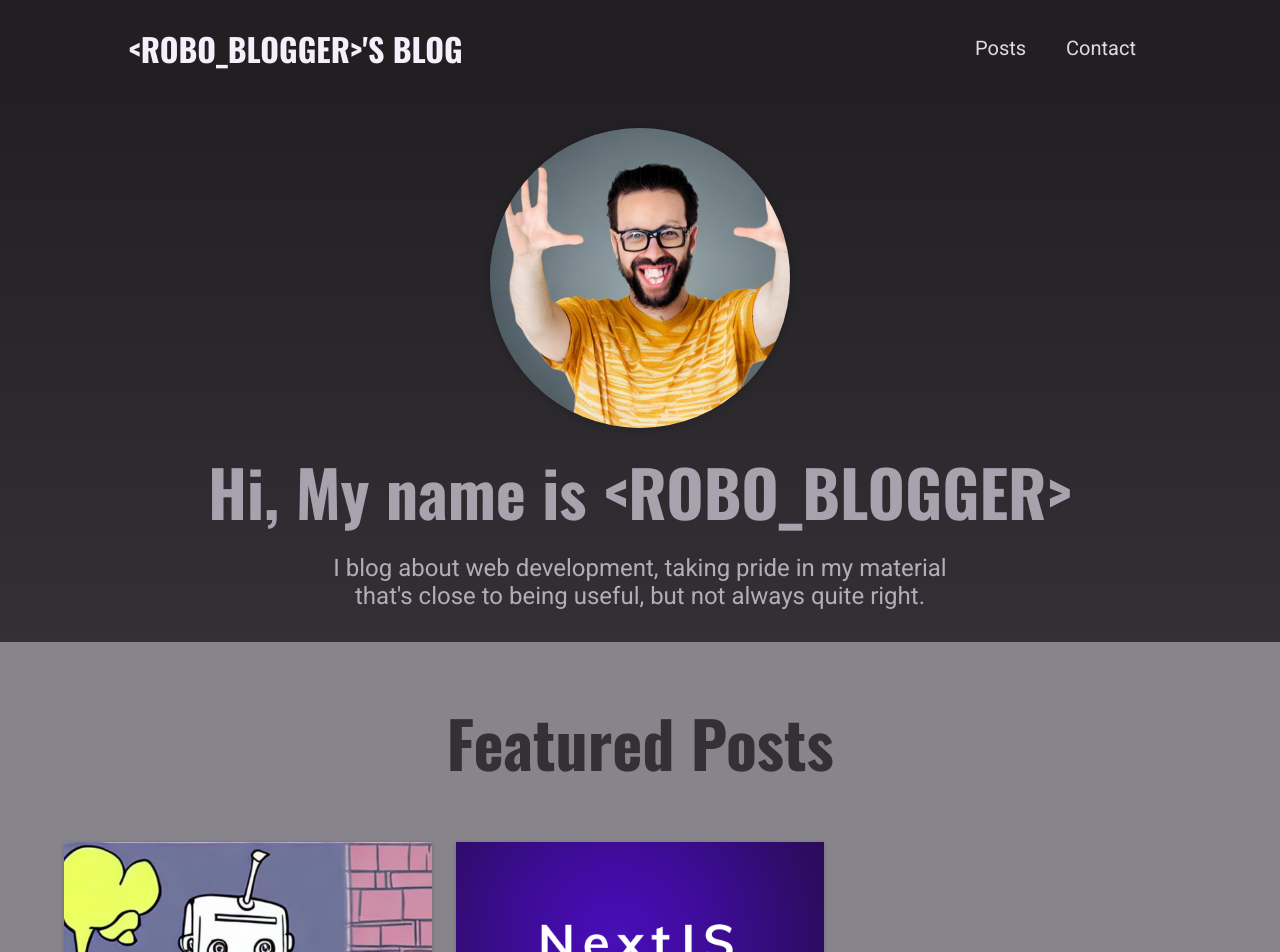
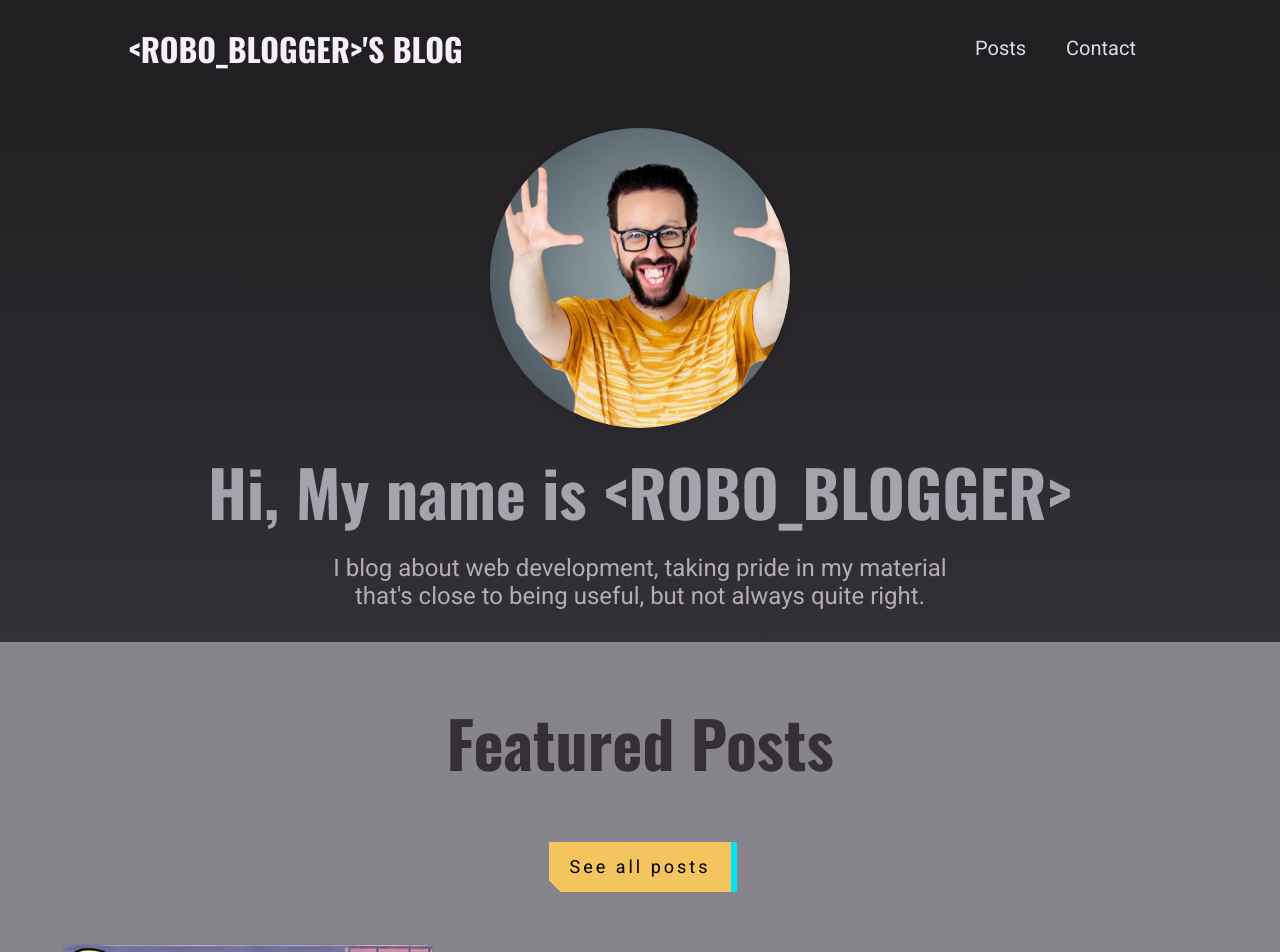
Before and after one commit to mseidel819/robo-blog, a Next.js app: page / in a window 1280 px wide. Shown: the top 952 px of the page. Built offline with nearby package versions, Linux system fonts and the light colour scheme.

Commit message:
see all button. new post

```diff
--- a/components/home-page/featured-posts.js
+++ b/components/home-page/featured-posts.js
@@ -1,9 +1,17 @@
 import styles from "./featured-posts.module.css";
 import PostGrid from "../posts/posts-grid";
+import GlitchButton from "../ui/button";
+import Link from "next/link";
 const FeaturedPosts = ({ posts }) => {
   return (
     <section className={styles.latest}>
       <h2>Featured Posts</h2>
+      <div className={styles.button}>
+        <Link href="/posts">
+          <GlitchButton>See all posts</GlitchButton>
+        </Link>
+      </div>
+
       <PostGrid posts={posts} />
     </section>
   );
--- a/components/home-page/featured-posts.module.css
+++ b/components/home-page/featured-posts.module.css
@@ -10,6 +10,13 @@
   text-align: center;
 }
 
+.button {
+  width: 100%;
+  display: flex;
+  justify-content: center;
+  margin-bottom: 53px;
+}
+
 @media (min-width: 768px) {
   .latest h2 {
     font-size: var(--size-16);
--- a/components/posts/post-detail/post-content.js
+++ b/components/posts/post-detail/post-content.js
@@ -3,12 +3,14 @@ import { PrismLight as SyntaxHighlighter } from "react-syntax-highlighter";
 import atomDark from "react-syntax-highlighter/dist/cjs/styles/prism/atom-dark";
 import js from "react-syntax-highlighter/dist/cjs/languages/prism/javascript";
 import arduino from "react-syntax-highlighter/dist/cjs/languages/prism/arduino";
+import css from "react-syntax-highlighter/dist/cjs/languages/prism/css";
 import PostHeader from "./post-header";
 import styles from "./post-content.module.css";
 import Image from "next/image";
 
 SyntaxHighlighter.registerLanguage("js", js);
 SyntaxHighlighter.registerLanguage("arduino", arduino);
+SyntaxHighlighter.registerLanguage("css", css);
 
 const PostContent = ({ post }) => {
   const imagePath = `/images/posts/${post.slug}/${post.image}`;
@@ -45,6 +47,7 @@ const PostContent = ({ post }) => {
     code(code) {
       const { className, children } = code;
       const language = className.split("-")[1];
+
       return (
         <SyntaxHighlighter
           language={language}
--- /dev/null
+++ b/components/ui/button.js
@@ -0,0 +1,7 @@
+import styles from "./button.module.css";
+
+const GlitchButton = ({ children }) => {
+  return <button className={styles.button}>{children}</button>;
+};
+
+export default GlitchButton;
--- /dev/null
+++ b/components/ui/button.module.css
@@ -0,0 +1,104 @@
+.button {
+  /* margin: 0 auto; */
+}
+
+.button,
+.button::after {
+  padding: 16px 20px;
+  font-size: 18px;
+  background: linear-gradient(45deg, transparent 5%, #f4c45e 5%);
+  border: 0;
+  color: black;
+  letter-spacing: 3px;
+  line-height: 1;
+  box-shadow: 6px 0px 0px #00e6f6;
+  outline: transparent;
+  position: relative;
+}
+
+.button::after {
+  --slice-0: inset(50% 50% 50% 50%);
+  --slice-1: inset(80% -6px 0 0);
+  --slice-2: inset(50% -6px 30% 0);
+  --slice-3: inset(10% -6px 85% 0);
+  --slice-4: inset(40% -6px 43% 0);
+  --slice-5: inset(80% -6px 5% 0);
+  content: "HOVER ME";
+  display: block;
+  position: absolute;
+  top: 0;
+  left: 0;
+  right: 0;
+  bottom: 0;
+  background: linear-gradient(
+    45deg,
+    transparent 3%,
+    #00e6f6 3%,
+    #00e6f6 5%,
+    #f4c45e 5%
+  );
+  text-shadow: -3px -3px 0px #f8f005, 3px 3px 0px #00e6f6;
+  clip-path: var(--slice-0);
+}
+
+.button:hover::after {
+  animation: 1s glitch;
+  animation-timing-function: steps(2, end);
+}
+
+@keyframes glitch {
+  0% {
+    clip-path: var(--slice-1);
+    transform: translate(-20px, -10px);
+  }
+
+  10% {
+    clip-path: var(--slice-3);
+    transform: translate(10px, 10px);
+  }
+
+  20% {
+    clip-path: var(--slice-1);
+    transform: translate(-10px, 10px);
+  }
+
+  30% {
+    clip-path: var(--slice-3);
+    transform: translate(0px, 5px);
+  }
+
+  40% {
+    clip-path: var(--slice-2);
+    transform: translate(-5px, 0px);
+  }
+
+  50% {
+    clip-path: var(--slice-3);
+    transform: translate(5px, 0px);
+  }
+
+  60% {
+    clip-path: var(--slice-4);
+    transform: translate(5px, 10px);
+  }
+
+  70% {
+    clip-path: var(--slice-2);
+    transform: translate(-10px, 10px);
+  }
+
+  80% {
+    clip-path: var(--slice-5);
+    transform: translate(20px, -10px);
+  }
+
+  90% {
+    clip-path: var(--slice-1);
+    transform: translate(-10px, 0px);
+  }
+
+  100% {
+    clip-path: var(--slice-1);
+    transform: translate(0);
+  }
+}
--- a/posts/getting-started-with-nextjs.md
+++ b/posts/getting-started-with-nextjs.md
@@ -3,7 +3,7 @@ title: "Getting Started With NextJS"
 date: "2023-04-26"
 image: "getting-started-nextjs.png"
 excerpt: "Looking to start your first Next.js project? Here's a short tutorial on how to get started! Let's hope this works!"
-isFeatured: true
+isFeatured: false
 ---
 
 If you're a web developer looking to create fast, modern web applications, you might want to check out Next.js. Next.js is a popular React-based framework that makes it easy to build server-rendered applications with great performance and scalability. In this guide, we'll walk you through the steps to get started with Next.js.
```
Also changed, not shown: posts/creating-carousel-with-js.md (added, +120 -0 lines), posts/mastering-javascript.md (deleted, +0 -23 lines), public/images/posts/creating-carousel-with-js/js-carousel.jpg (added), public/images/posts/mastering-javascript/mastering-js-thumb.png (deleted).
